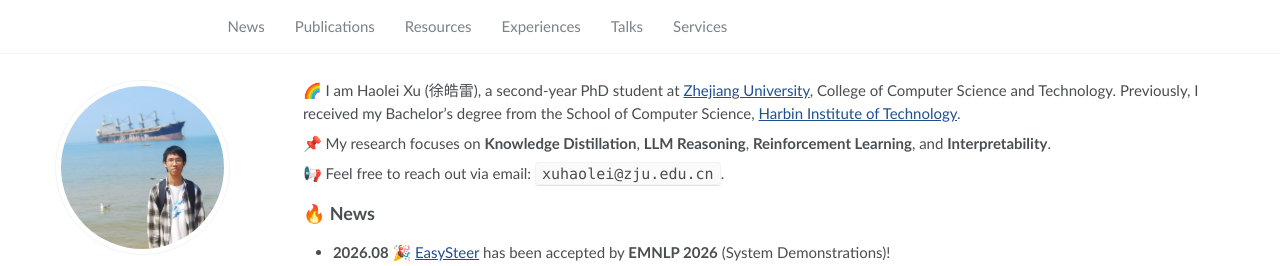
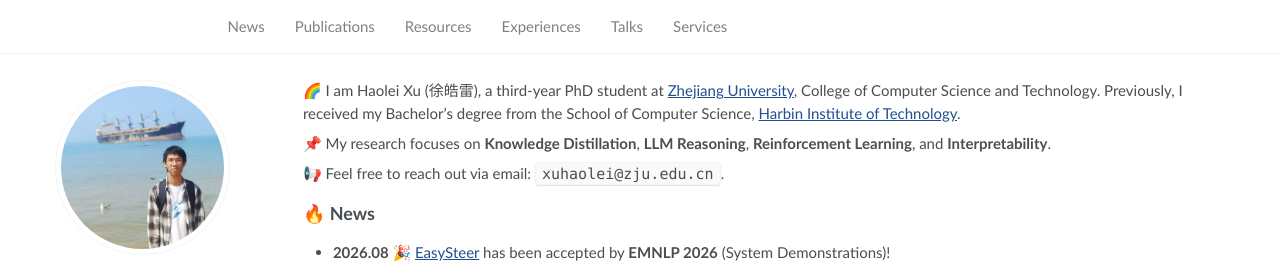
Before and after one commit to xuhaolei/xuhaolei.github.io, a Jekyll site: the page built from _pages/about.md, in a window 1280 px wide and 900 px high. Shown: the top 266 px of the window. Built offline with Jekyll 4.4.1, drawn with Linux system fonts in a browser that asks for light colours; some web fonts are replaced.

Commit message:
Update PhD year and synchronize citation badges

```diff
--- a/_pages/about.md
+++ b/_pages/about.md
@@ -7,7 +7,7 @@ redirect_from:
   - /about.html
 ---
 
-🌈 I am Haolei Xu (徐皓雷), a second-year PhD student at [Zhejiang University](https://www.zju.edu.cn/english/), College of Computer Science and Technology. Previously, I received my Bachelor's degree from the School of Computer Science, [Harbin Institute of Technology](http://en.hit.edu.cn/).
+🌈 I am Haolei Xu (徐皓雷), a third-year PhD student at [Zhejiang University](https://www.zju.edu.cn/english/), College of Computer Science and Technology. Previously, I received my Bachelor's degree from the School of Computer Science, [Harbin Institute of Technology](http://en.hit.edu.cn/).
 
 📌 My research focuses on **Knowledge Distillation**, **LLM Reasoning**, **Reinforcement Learning**, and **Interpretability**.
 
@@ -33,7 +33,7 @@ redirect_from:
 
 ## 📝 Publications
 
-Full publications are on my [Google Scholar](https://scholar.google.com/citations?user=Wg2cuHUAAAAJ&hl=en) profile. \*: Equal contribution. †: Project leader. ‡: Corresponding author. <a href="https://scholar.google.com/citations?user=Wg2cuHUAAAAJ" target="_blank"><img src="https://img.shields.io/endpoint?url=https%3A%2F%2Fcdn.jsdelivr.net%2Fgh%2Fxuhaolei%2Fxuhaolei.github.io%40google-scholar-stats%2Fgs_data_shieldsio.json&label=Paper%20Citations&logo=googlescholar&style=social" alt="Google Scholar"></a>
+Full publications are on my [Google Scholar](https://scholar.google.com/citations?user=Wg2cuHUAAAAJ&hl=en) profile. \*: Equal contribution. †: Project leader. ‡: Corresponding author. <a class="all_citation_badges" href="https://scholar.google.com/citations?user=Wg2cuHUAAAAJ" target="_blank"><img src="https://img.shields.io/endpoint?url=https%3A%2F%2Fcdn.jsdelivr.net%2Fgh%2Fxuhaolei%2Fxuhaolei.github.io%40google-scholar-stats%2Fgs_data_shieldsio.json&label=Paper%20Citations&logo=googlescholar&style=social" alt="Google Scholar"></a>
 
 <style>
   .pub-filters {
--- a/google_scholar_crawler/main.py
+++ b/google_scholar_crawler/main.py
@@ -2,6 +2,7 @@ import json
 import os
 import time
 from datetime import datetime, timezone
+from urllib.parse import urljoin
 
 import requests
 from bs4 import BeautifulSoup
@@ -70,7 +71,7 @@ def parse_profile(html: str, scholar_id: str):
             cite_count = int(cite_text) if cite_text.isdigit() else 0
             raw_href = cite_el.get("href", "")
             if raw_href:
-                cite_url = "https://scholar.google.com/" + raw_href.lstrip("/")
+                cite_url = urljoin("https://scholar.google.com/", raw_href)
 
         pub = {
             "author_pub_id": pub_id,
```
